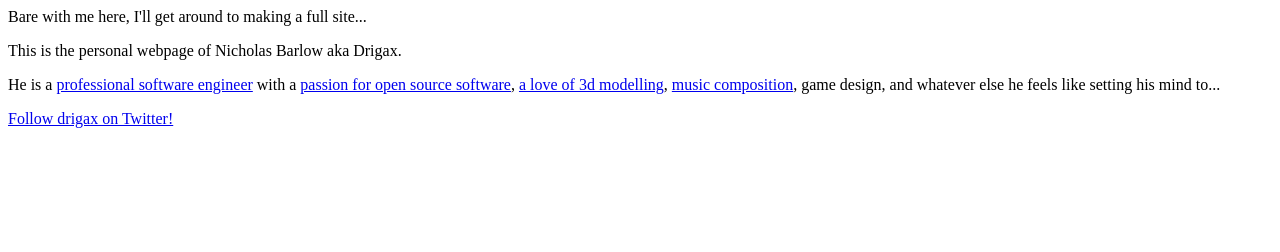
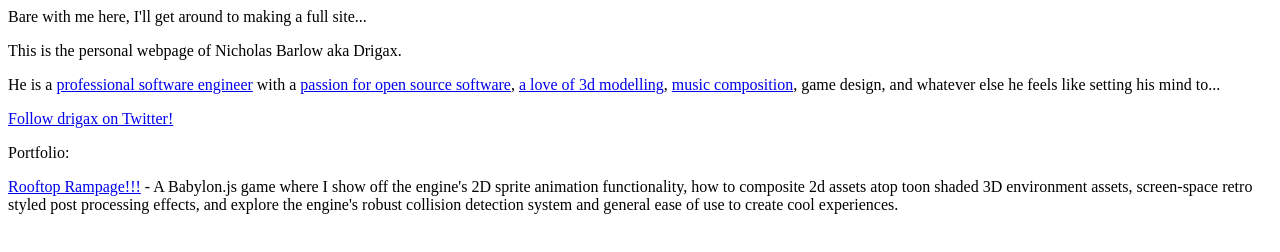
Before and after one commit to Drigax/drigax.com, a plain HTML site: page index.html in a window 1280 px wide. Drawn offline with Linux system fonts and the light colour scheme.

Commit message:
add rooftop rampage to portfolio section

```diff
--- a/index.html
+++ b/index.html
@@ -4,5 +4,7 @@
         <p>This is the personal webpage of Nicholas Barlow aka Drigax.</p>
         <p>He is a <a href="https://www.linkedin.com/in/nicholas-z-barlow/">professional software engineer</a> with a <a href="https://github.com/drigax">passion for open source software</a>, <a href="https://www.instagram.com/whoisdrigax">a love of 3d modelling</a>, <a href="https://soundcloud.com/drigax">music composition</a>, game design, and whatever else he feels like setting his mind to...</p>
         <p><a href="https://twitter.com/whoisdrigax">Follow drigax on Twitter!</a></p>
+        <p>Portfolio:</p>
+        <p><a href="https://drigax.github.io/RooftopRampage/">Rooftop Rampage!!!</a> - A Babylon.js game where I show off the engine's 2D sprite animation functionality, how to composite 2d assets atop toon shaded 3D environment assets, screen-space retro styled post processing effects, and explore the engine's robust collision detection system and general ease of use to create cool experiences.</p>
     </div>
 </body>
```
